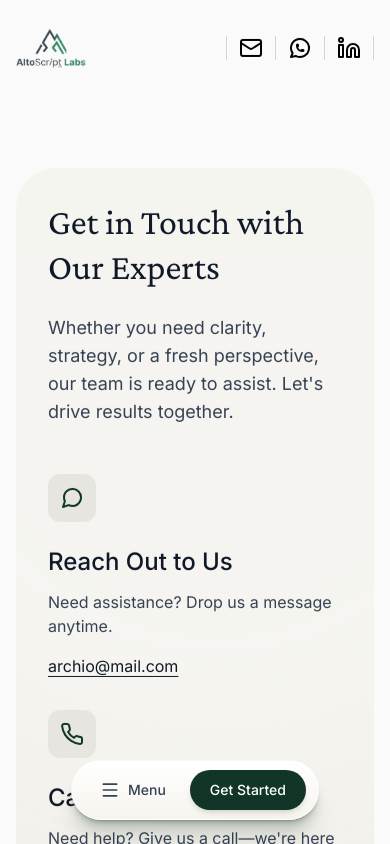
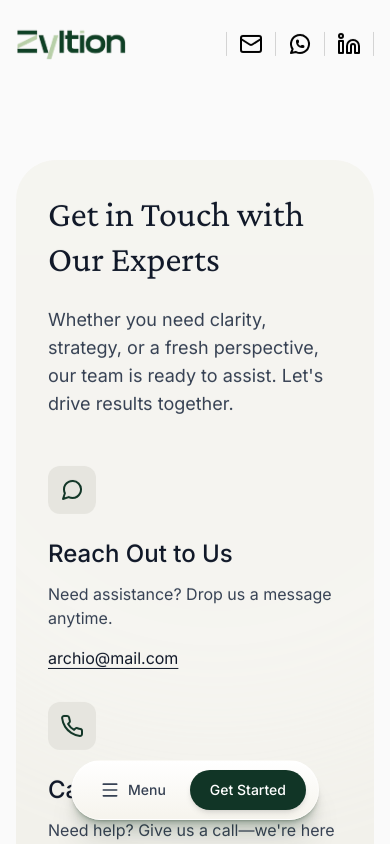
Before and after one commit to skeletxr/zyltion, a React (Vite) app: page /contact in a window 390 px wide. Shown: the top 844 px of the page. Built offline with nearby package versions, Linux system fonts and the light colour scheme.

Commit message:
updated to zyltion

```diff
--- a/index.html
+++ b/index.html
@@ -3,7 +3,7 @@
   <head>
     <meta charset="UTF-8" />
     <meta name="viewport" content="width=device-width, initial-scale=1.0" />
-    <title>AltoScriptLabs</title>
+    <title>Zyltion</title>
   </head>
   <body>
     <div id="root"></div>
--- a/src/components/layout/FooterSection.tsx
+++ b/src/components/layout/FooterSection.tsx
@@ -16,20 +16,22 @@ const FooterSection = () => {
       <div className="w-full max-w-350 mx-auto px-4 sm:px-6 lg:px-8 relative z-10">
         <div className="flex items-center gap-6">
           <a
-            href="mailto:altoscript@gmail.com"
+            href="mailto:zyltion@gmail.com"
             className="text-gray-900 font-medium underline underline-offset-4 hover:text-gray-600 transition-colors"
           >
-            altoscript@gmail.com
+            zyltion@gmail.com
           </a>
           <div className="grow h-px bg-gray-300"></div>
         </div>
       </div>
 
-      {/* Huge Center Text */}
-      <div className="grow flex items-center justify-center relative z-10">
-        <h1 className="text-[18vw] sm:text-[15vw] leading-none font-serif text-gray-900 tracking-tight select-none">
-          AltoScript
-        </h1>
+      {/* Huge Center Logo */}
+      <div className="grow flex items-center justify-center relative z-10 px-4">
+        <img
+          src="/Zyltion-logo.png"
+          alt="Zyltion Logo"
+          className="h-40 sm:h-64 w-auto object-contain max-w-full"
+        />
       </div>
 
       {/* Bottom Content */}
@@ -57,7 +59,7 @@ const FooterSection = () => {
 
         {/* Copyright */}
         <div className="flex items-center justify-center gap-4 text-gray-600 font-medium text-sm sm:text-base">
-          <span>© 2026 AltoScript</span>
+          <span>© 2026 Zyltion</span>
           <div className="w-12 sm:w-16 h-px bg-gray-300"></div>
           <span>All Rights Reserved</span>
         </div>
--- a/src/components/layout/TopBar.tsx
+++ b/src/components/layout/TopBar.tsx
@@ -8,13 +8,13 @@ const TopBar = () => (
     initial={{ opacity: 0, y: -20 }}
     animate={{ opacity: 1, y: 0 }}
     transition={{ duration: 0.7, ease: "easeOut" }}
-    className="font-sans text-[12px] w-full max-w-7xl mx-auto px-4 sm:px-10 py-4 sm:py-5 flex justify-between items-center bg-transparent text-black h-auto sm:h-[84px] box-border z-50 relative mt-2 sm:mt-4"
+    className="font-sans text-[12px] w-full max-w-7xl mx-auto px-4 sm:px-10 py-3 sm:py-4 flex justify-between items-center bg-transparent text-black h-auto sm:h-[72px] box-border z-50 relative mt-2 sm:mt-4"
   >
     <Link to="/">
       <img
-        src="/AltoScripLabs-logo.png"
-        alt="AltoScript Logo"
-        className="h-10 sm:h-20 w-auto object-contain "
+        src="/Zyltion-logo.png"
+        alt="Zyltion Logo"
+        className="h-8 sm:h-16 w-auto object-contain "
       />
     </Link>
     <div className="flex items-center gap-6">
@@ -27,7 +27,7 @@ const TopBar = () => (
       <div className="flex items-center">
         <div className="w-px h-6 bg-black/15"></div>
         <a
-          href="mailto:contact@altoscript.com"
+          href="mailto:contact@zyltion.com"
           className="p-3 text-black hover:opacity-70 transition-opacity"
         >
           <Mail className="h-6 w-6" />
--- a/src/components/sections/FAQSection.tsx
+++ b/src/components/sections/FAQSection.tsx
@@ -119,7 +119,7 @@ const FAQSection = () => {
                   className="w-12 h-12 rounded-full object-cover border-2 border-white/20"
                 />
                 <span className="text-white/90 font-medium">
-                  Co-founder of AltoScript
+                  Co-founder of Zyltion
                 </span>
               </motion.div>
             </div>
--- a/src/components/sections/Hero.tsx
+++ b/src/components/sections/Hero.tsx
@@ -124,7 +124,7 @@ const Hero = () => {
         {/* White glow effect on the left */}
         <div className="absolute top-[-10%] left-[-10%] w-[60%] h-[120%] bg-white/40 rounded-full blur-[120px] pointer-events-none"></div>
 
-        <div className="relative z-10 grid grid-cols-1 lg:grid-cols-12 gap-8 lg:gap-12 items-center w-full min-h-auto lg:min-h-120">
+        <div className="relative z-10 grid grid-cols-1 lg:grid-cols-12 gap-4 lg:gap-6 items-center w-full min-h-auto lg:min-h-120">
           {/* Left Content */}
           <motion.div
             initial={{ opacity: 0, x: -20 }}
@@ -150,7 +150,7 @@ const Hero = () => {
                   className="w-6 h-6 text-gray-700"
                 />
                 <span className="text-[12px] font-bold uppercase tracking-wider text-black font-sans leading-none">
-                  Award-Winning Firm
+                  Effortless Engingeering
                 </span>
               </motion.div>
 
@@ -216,7 +216,7 @@ const Hero = () => {
               initial="hidden"
               whileInView="visible"
               viewport={{ once: true, amount: 0.3 }}
-              className="relative w-full aspect-4/3 sm:aspect-auto sm:w-full lg:w-160 lg:h-120 flex items-center justify-center lg:justify-end shrink-0"
+              className="relative w-full aspect-4/3 sm:aspect-auto sm:w-full lg:w-170 lg:h-120 flex items-center justify-center lg:justify-end shrink-0"
             >
               {/* Abstract light background blobs to match site aesthetic */}
               <div className="absolute top-10 right-10 w-64 h-64 bg-[#e2ead9]/80 rounded-full blur-[70px] pointer-events-none"></div>
@@ -225,7 +225,7 @@ const Hero = () => {
               {/* Main Workflow/App UI Card */}
               <div
                 ref={constraintsRef}
-                className="relative w-full max-w-120 bg-white/90 backdrop-blur-xl rounded-4xl border border-gray-200 shadow-[0_20px_40px_rgba(0,0,0,0.04)] p-6 sm:p-8 flex flex-col gap-6 transform-gpu lg:translate-x-4 lg:-translate-y-4"
+                className="relative w-full max-w-140 bg-white/90 backdrop-blur-xl rounded-4xl border border-gray-200 shadow-[0_20px_40px_rgba(0,0,0,0.04)] p-6 sm:p-8 flex flex-col gap-6 transform-gpu lg:translate-x-4 lg:-translate-y-4"
               >
                 {/* Header */}
                 <div className="flex justify-between items-center mb-2 pointer-events-none">
```
Also changed, not shown: public/AltoScripLabs-logo.png (deleted), public/Zyltion-logo.png (added).
